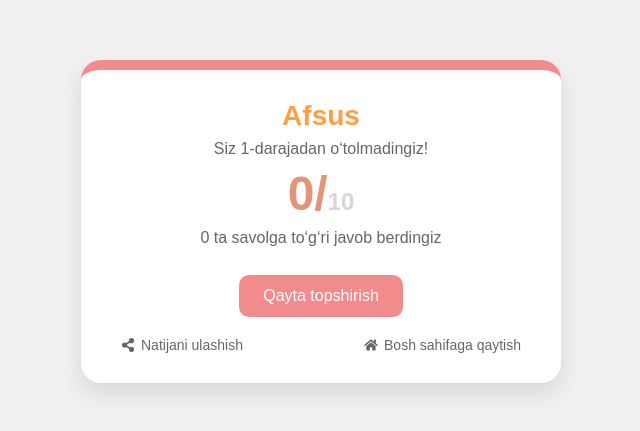
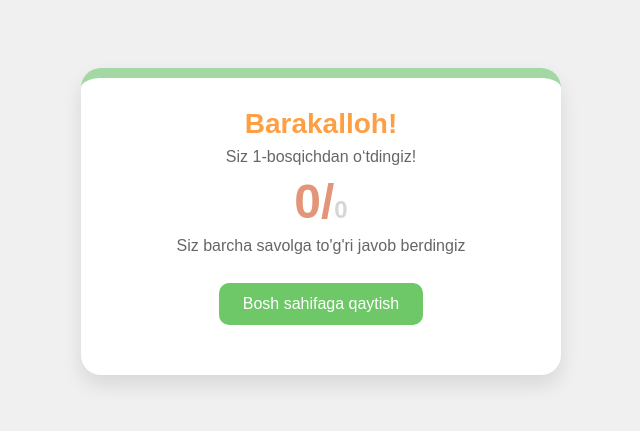
Before and after one commit to AzamovMuhammad/AyatUz, a React (Vite) app: page /result in a window 1280 px wide. Shown: the part 179-610 px from the top of the page, without its empty margins (319-959 px from the left). Built offline with nearby package versions, Linux system fonts and the light colour scheme.

Commit message:
fixed bug and successful connected api

```diff
--- a/src/Pages/Questions.jsx
+++ b/src/Pages/Questions.jsx
@@ -30,7 +30,6 @@ const QuestionCard = () => {
       .then((res) => setQuestions(res.data))
       .catch((err) => console.error(err));
   }, [type, id]);
-  console.log(questions);
 
   // Load new audio when current question changes
   useEffect(() => {
@@ -56,7 +55,6 @@ const QuestionCard = () => {
     }
   };
 
-
   // Move to next question or finish
   const handleNext = () => {
     if (current < questions.length - 1) {
@@ -65,7 +63,13 @@ const QuestionCard = () => {
       setAnswered(false);
     } else {
       audioRef.current?.pause();
-      navigate(`/result?num=${questions.length}`, { state: { score: correctAnswers } });
+      navigate(`/result`, {
+        state: {
+          score: correctAnswers,
+          numOfQuest: questions.length,
+          questType: type,
+        },
+      });
     }
   };
 
@@ -131,7 +135,8 @@ const QuestionCard = () => {
         <div className="options">
           {options.map((option, idx) => {
             const isSelected = selected === idx;
-            const isCorrect = questions[current]?.correct_answer?.id === option?.id;
+            const isCorrect =
+              questions[current]?.correct_answer?.id === option?.id;
 
             return (
               <button
--- a/src/Pages/finalResult.jsx
+++ b/src/Pages/finalResult.jsx
@@ -1,39 +1,36 @@
-import React from 'react';
-import { useLocation, useNavigate } from 'react-router-dom';
-import { FaShareAlt, FaRedo, FaHome } from 'react-icons/fa';
-import '../style/FinalResult.css';
+import React from "react";
+import { useLocation, useNavigate, useSearchParams } from "react-router-dom";
+import "../style/FinalResult.css";
 
 function FinalResult() {
   const location = useLocation();
   const navigate = useNavigate();
+
+  const type = location.state?.questType || null;
+  const numOfQuestion = location.state?.numOfQuest || 0;
+  const forPass = Math.ceil(numOfQuestion * 0.6);
   const score = location.state?.score || 0;
+  const isPassed = score >= forPass;
 
-  const isPassed = score >= 6;
 
   return (
     <div className="result-container">
-      <div className={`result-card ${isPassed ? 'success' : 'fail'}`}>
-        <h1>{isPassed ? 'Barakalloh!' : 'Afsus'}</h1>
-        <p>Siz 1-darajadan {isPassed ? 'o‘tdingiz!' : 'o‘tolmadingiz!'}</p>
+      <div className={`result-card ${isPassed ? "success" : "fail"}`}>
+        <h1>{isPassed ? "Barakalloh!" : "Afsus"}</h1>
+        <p>Siz 1-bosqichdan {isPassed ? "o‘tdingiz!" : "o‘tolmadingiz!"}</p>
         <h2>
-          {score}/<span>10</span>
+          {score}/<span>{numOfQuestion}</span>
         </h2>
-        <p>{score} ta savolga to‘g‘ri javob berdingiz</p>
+        <p>
+          {score === numOfQuestion
+            ? `Siz barcha savolga to'g'ri javob berdingiz`
+            : `${score} ta savolga to‘g‘ri javob berdingiz`}
+        </p>
         <button
           className="main-btn"
-          onClick={() => navigate(isPassed ? '/level2' : '/user/stage')}
-        >
-          {isPassed ? 'Keyingi bosqich' : 'Qayta topshirish'}
+          onClick={() => navigate(`/user/home/stage?type=${type}`)}>
+          {isPassed ? `Bosh sahifaga qaytish` : "Qayta topshirish"}
         </button>
-
-        <div className="actions">
-          <div>
-            <FaShareAlt /> Natijani ulashish
-          </div>
-          <div>
-            <FaHome /> Bosh sahifaga qaytish
-          </div>
-        </div>
       </div>
     </div>
   );
```
